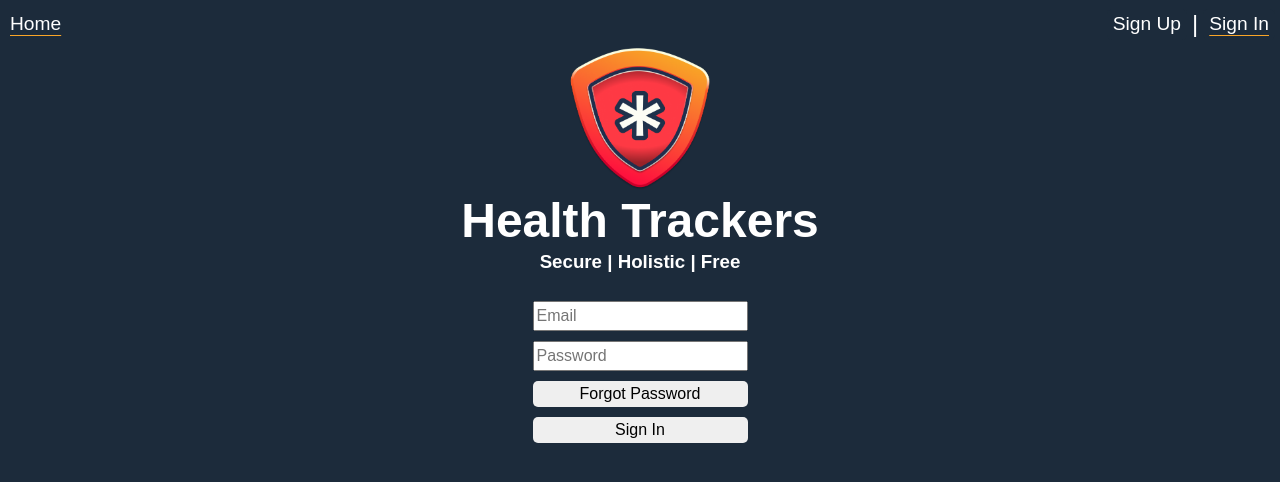
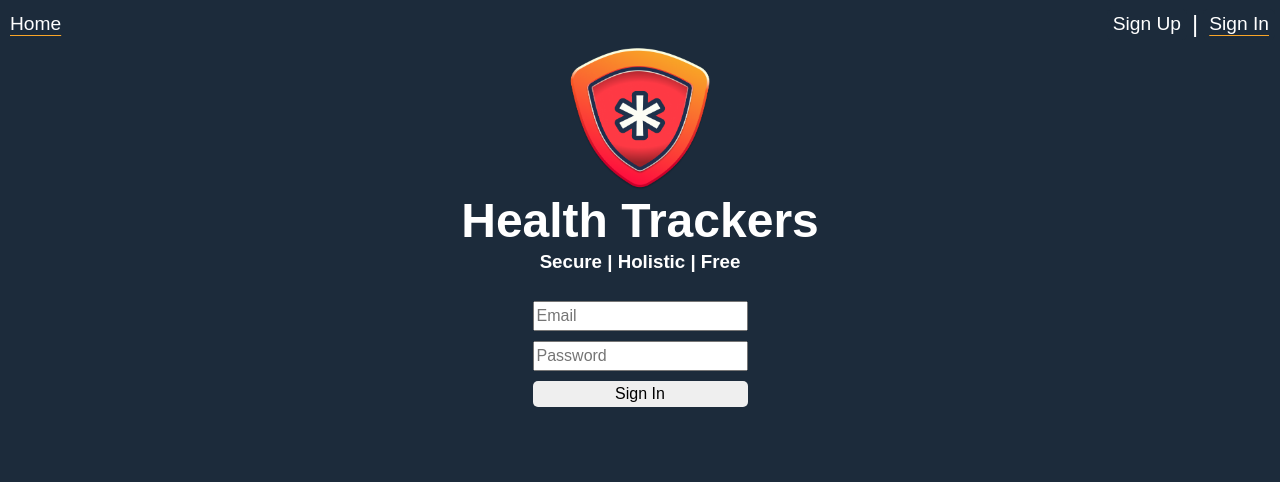
Before and after one commit to ArvoyaDev/health-trackers-frontend, a React (Vite) app: page / in a window 1280 px wide. Shown: the top 482 px of the page. Built offline with nearby package versions, Linux system fonts and the light colour scheme; no server answers; a web font is replaced by a local one.

Commit message:
accidently pushed up unfinsihed feature

```diff
--- a/src/Components/SignIn.tsx
+++ b/src/Components/SignIn.tsx
@@ -54,12 +54,8 @@ function SignIn() {
           value={password}
           onChange={(e) => setPassword(e.target.value)}
         />
-        <button type="button"
-          onClick={() => setForgotPassword(true)}
-        >Forgot Password</button>
         <button type="submit">Sign In</button>
       </form>
-      {forgotPassword && (<ForgotPassword />)}
     </>
   );
 }
```
